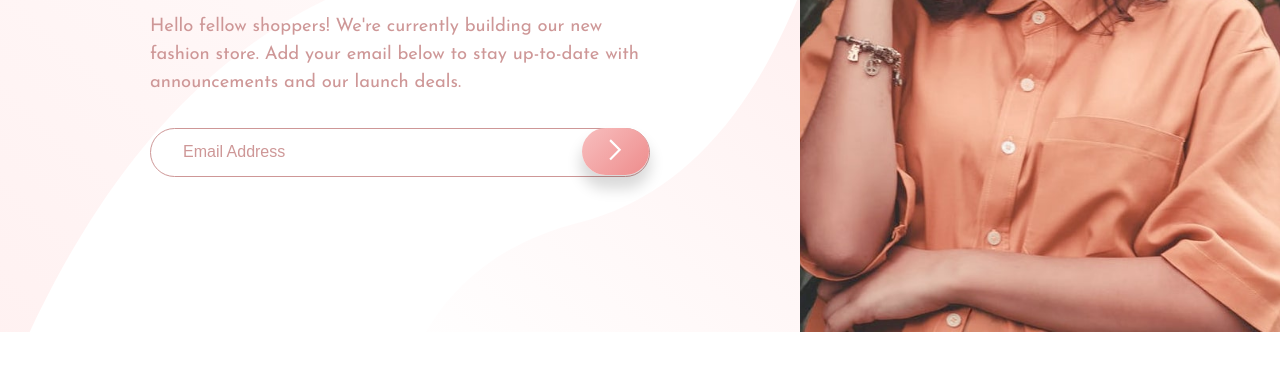
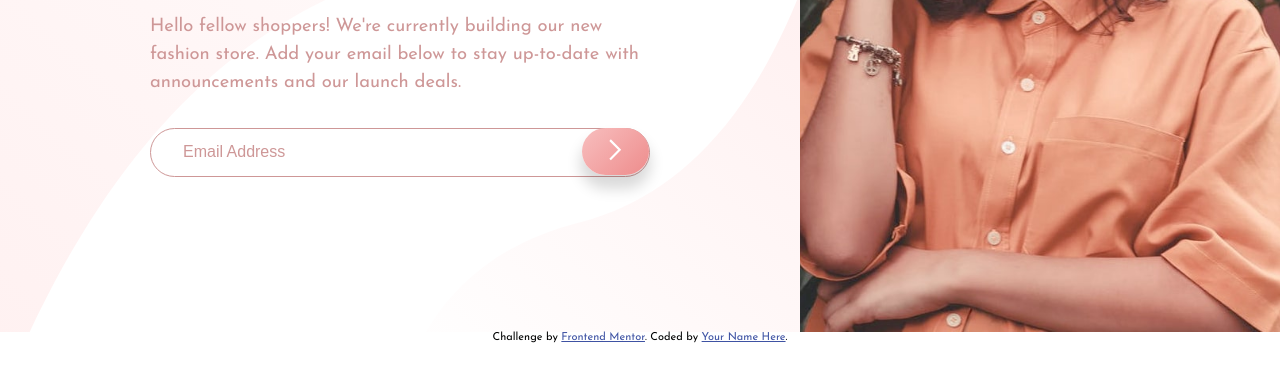
Before and after one commit to Gesiere/Base-Apparel-Coming-Soon-Page, a plain HTML site: page index.html in a window 1280 px wide. Shown: the part 302-684 px from the top of the page. Drawn offline with Linux system fonts and the light colour scheme.

Commit message:
initial commit

```diff
--- a/index.html
+++ b/index.html
@@ -63,6 +63,12 @@
         </section>
 
     </main>
+    <footer>
+        <p class="attribution">
+            Challenge by <a href="https://www.frontendmentor.io?ref=challenge" target="_blank">Frontend Mentor</a>.
+            Coded by <a href="#">Your Name Here</a>.
+        </p>
+    </footer>
 
     <script src="/main.js"></script>
 </body>
```
